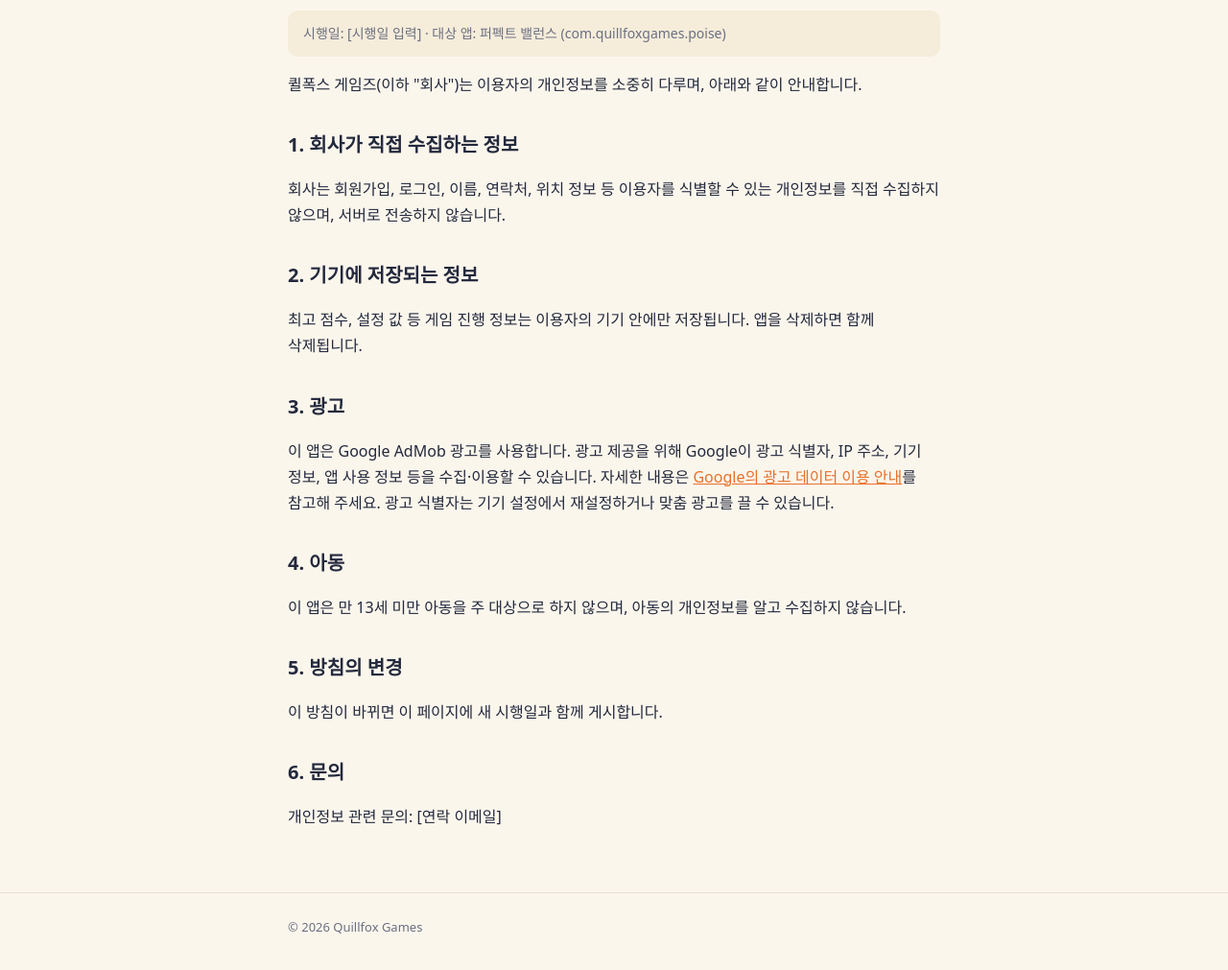
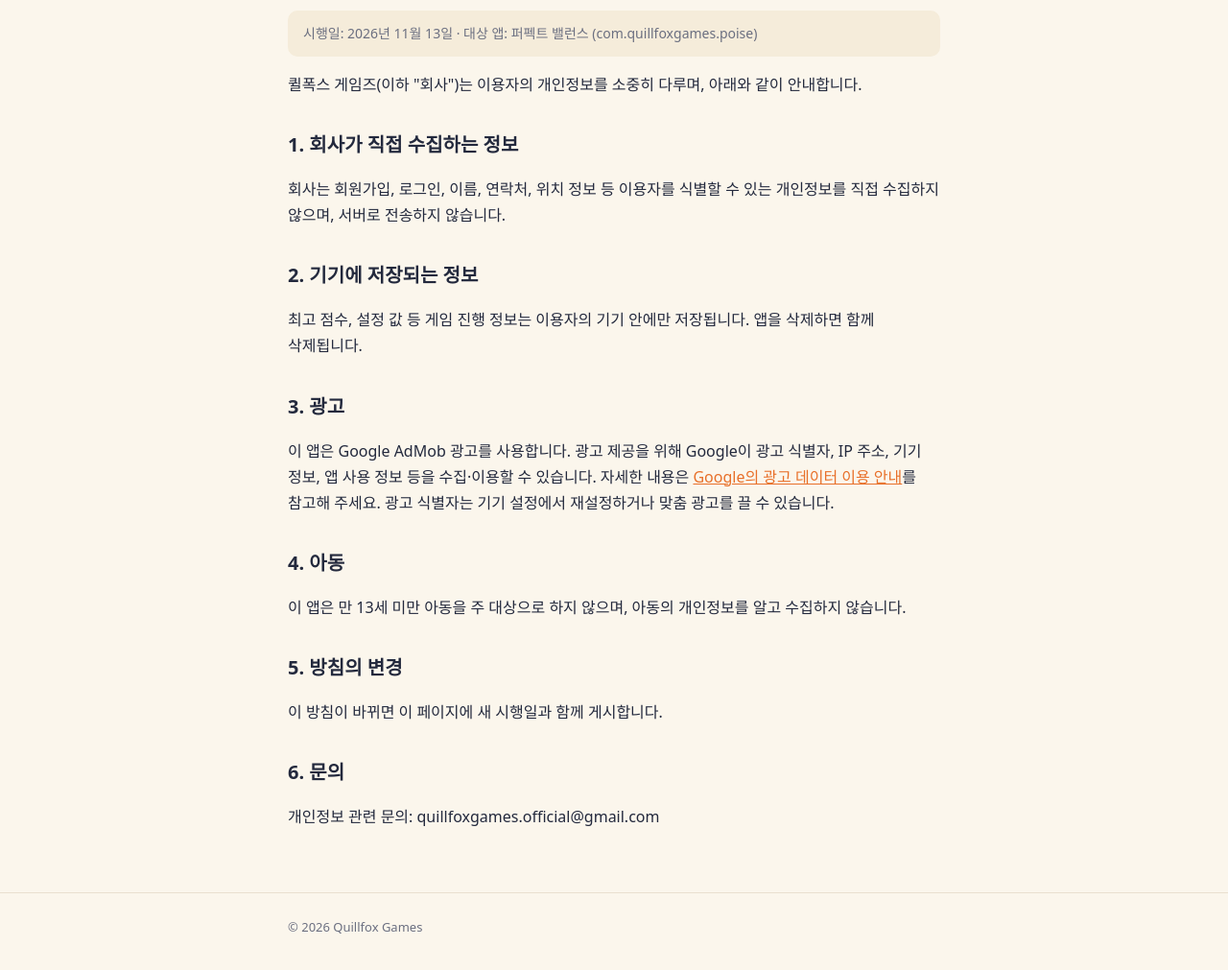
Before and after one commit to quillfoxgames/quillfox-site, a plain HTML site: page privacy.html in a window 1280 px wide. Shown: the part 159-1170 px from the top of the page at 96% size. Drawn offline with Linux system fonts and the light colour scheme.

Commit message:
Update privacy.html

```diff
--- a/privacy.html
+++ b/privacy.html
@@ -5,7 +5,7 @@
 <header class="top"><div class="wrap"><a class="logo" href="./"><i></i>Quillfox Games</a><nav><a href="./">홈</a></nav></div></header>
 <main class="wrap"><article>
 <h1>개인정보처리방침</h1>
-<p class="note">시행일: [시행일 입력] · 대상 앱: 퍼펙트 밸런스 (com.quillfoxgames.poise)</p>
+<p class="note">시행일: 2026년 11월 13일 · 대상 앱: 퍼펙트 밸런스 (com.quillfoxgames.poise)</p>
 <p>퀼폭스 게임즈(이하 "회사")는 이용자의 개인정보를 소중히 다루며, 아래와 같이 안내합니다.</p>
 <h2>1. 회사가 직접 수집하는 정보</h2>
 <p>회사는 회원가입, 로그인, 이름, 연락처, 위치 정보 등 이용자를 식별할 수 있는 개인정보를 직접 수집하지 않으며, 서버로 전송하지 않습니다.</p>
@@ -18,7 +18,7 @@
 <h2>5. 방침의 변경</h2>
 <p>이 방침이 바뀌면 이 페이지에 새 시행일과 함께 게시합니다.</p>
 <h2>6. 문의</h2>
-<p>개인정보 관련 문의: [연락 이메일]</p>
+<p>개인정보 관련 문의: quillfoxgames.official@gmail.com</p>
 </article></main>
 <footer><div class="wrap">© 2026 Quillfox Games</div></footer>
 </body></html>
```
